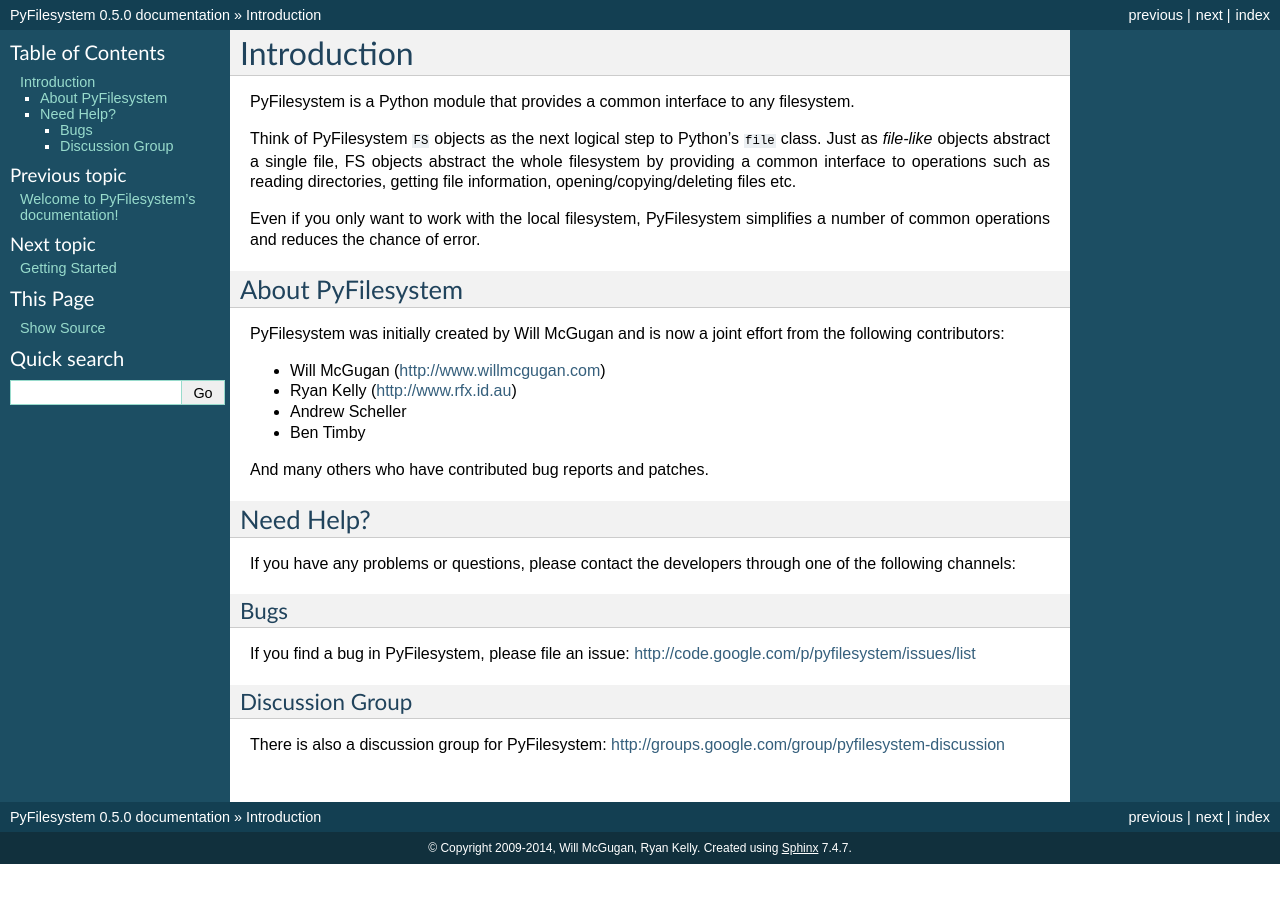
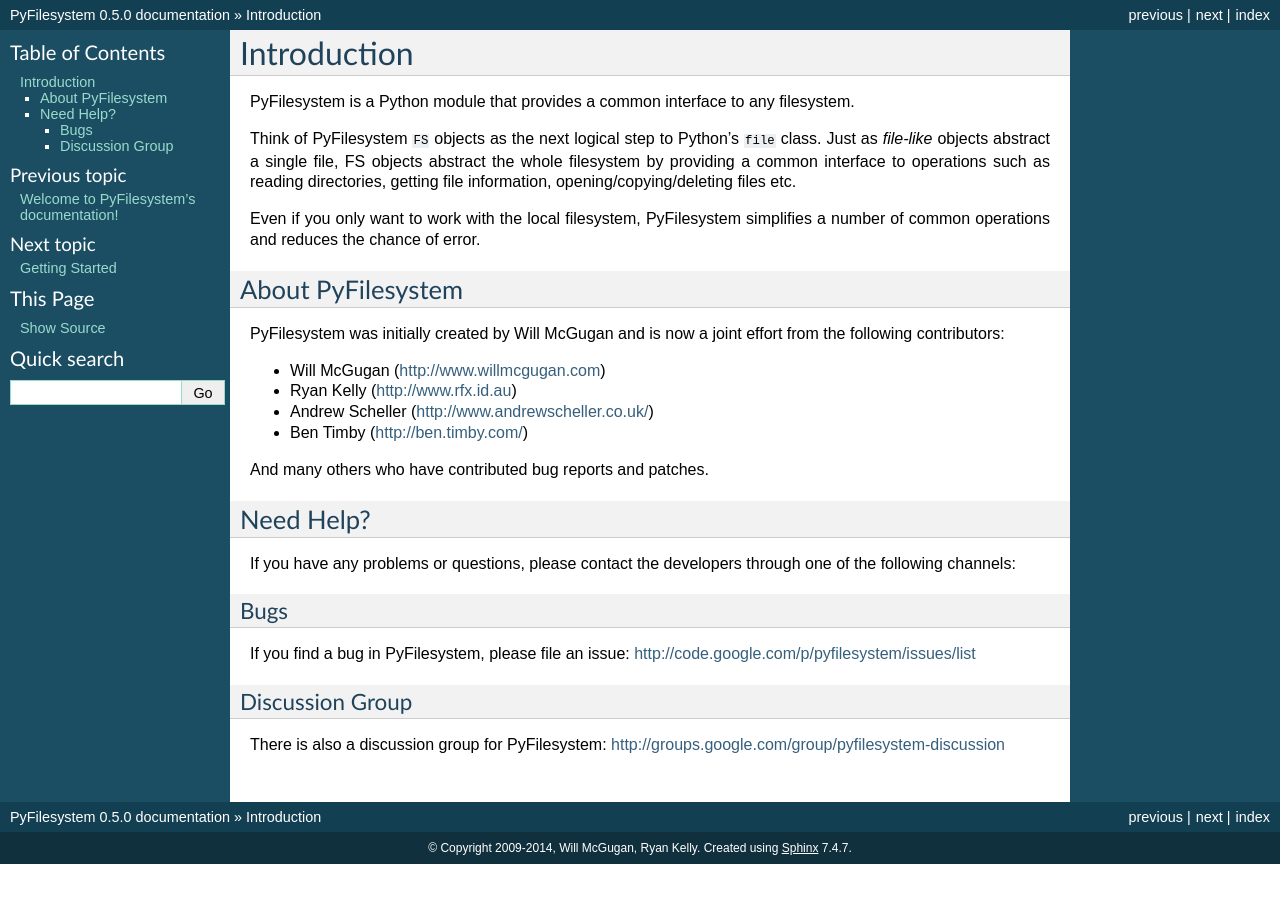
Before and after one commit to PyFilesystem/pyfilesystem, a Sphinx documentation site: the page built from docs/introduction.rst, in a window 1280 px wide. Built offline with Sphinx 7.4.7, drawn with Linux system fonts in a browser that asks for light colours; some of the changed lines change nothing that is shown.

Commit message:
Added homepages of contributors

```diff
--- a/docs/introduction.rst
+++ b/docs/introduction.rst
@@ -15,8 +15,8 @@
 
 - Will McGugan (http://www.willmcgugan.com)
 - Ryan Kelly (http://www.rfx.id.au)
-- Andrew Scheller
-- Ben Timby
+- Andrew Scheller (http://www.andrewscheller.co.uk/)
+- Ben Timby (http://ben.timby.com/)
 
 And many others who have contributed bug reports and patches.
 
```
